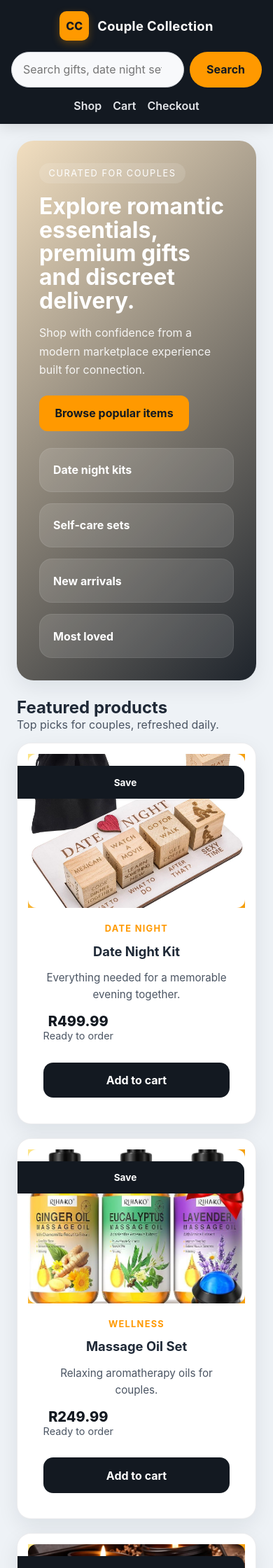
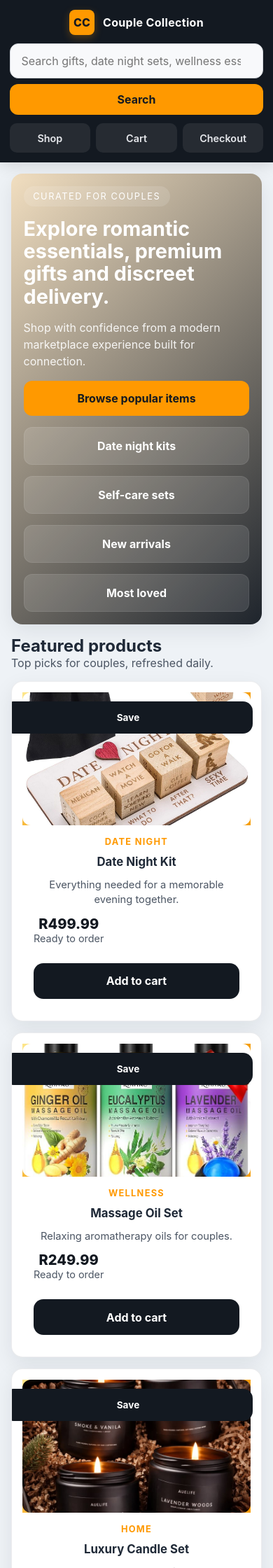
Before and after one commit to Ampfarisahomurida/COUPLE-COLLECTION, a PHP site: page / in a window 390 px wide. Shown: the top 2240 px of the page at 70% size. Run offline with PHP 8.4, Linux system fonts and the light colour scheme.

Commit message:
Add files via upload

```diff
--- a/backend/php/db.php
+++ b/backend/php/db.php
@@ -1,13 +1,16 @@
 <?php
 require_once __DIR__ . '/config.php';
 
-function get_db(){
+function get_db($respondOnFailure = true){
   static $pdo = null;
   if($pdo) return $pdo;
   $dsn = 'mysql:host='.DB_HOST.';dbname='.DB_NAME.';charset=utf8mb4';
   try{
     $pdo = new PDO($dsn, DB_USER, DB_PASS, [PDO::ATTR_ERRMODE=>PDO::ERRMODE_EXCEPTION]);
   }catch(PDOException $e){
+    if(!$respondOnFailure){
+      throw $e;
+    }
     http_response_code(500);
     echo json_encode(['error'=>'DB connection failed']);
     exit;
--- a/frontend/public/script.js
+++ b/frontend/public/script.js
@@ -90,6 +90,9 @@ async function fetchProducts(id){
     if(id) url.searchParams.set('id', id);
     const res = await fetch(url.href);
     const data = await res.json();
+    if(!res.ok){
+      throw new Error(data.error || 'Product request failed');
+    }
 
     if(id){
       if(Array.isArray(data)){
--- a/frontend/public/styles.css
+++ b/frontend/public/styles.css
@@ -569,6 +569,19 @@ main {
   font-weight: 700
 }
 
+.cart-row-actions {
+  display: flex;
+  flex-wrap: wrap;
+  gap: 0.5rem;
+  justify-content: flex-end
+}
+
+.cart-row-actions button {
+  min-width: 42px;
+  min-height: 38px;
+  padding: 0.6rem 0.8rem
+}
+
 .cart-total {
   margin-top: 1.5rem;
   font-size: 1.25rem;
@@ -734,3 +747,249 @@ footer.site-footer {
     grid-template-columns: repeat(2, 1fr)
   }
 }
+
+.message:empty {
+  display: none
+}
+
+@media (max-width:760px) {
+  body {
+    overflow-x: hidden
+  }
+
+  main {
+    width: 100%;
+    padding: 1rem
+  }
+
+  .site-header {
+    position: static;
+    align-items: stretch;
+    gap: 0.75rem;
+    padding: 0.85rem
+  }
+
+  .brand,
+  .brand a {
+    width: 100%;
+    justify-content: center
+  }
+
+  .brand-name {
+    font-size: 1rem
+  }
+
+  .logo-mark {
+    width: 36px;
+    height: 36px;
+    border-radius: 8px
+  }
+
+  .site-nav {
+    width: 100%;
+    display: grid;
+    grid-template-columns: repeat(3, minmax(0, 1fr));
+    gap: 0.5rem
+  }
+
+  .site-nav a {
+    min-height: 42px;
+    display: grid;
+    place-items: center;
+    padding: 0.6rem 0.4rem;
+    border-radius: 10px;
+    background: rgba(255, 255, 255, 0.08);
+    font-size: 0.9rem;
+    text-align: center
+  }
+
+  .search-bar {
+    min-width: 0;
+    width: 100%;
+    flex-direction: column
+  }
+
+  .search-bar input,
+  .search-bar button {
+    width: 100%;
+    min-height: 44px;
+    border-radius: 12px
+  }
+
+  .hero {
+    padding: 1.1rem;
+    border-radius: 16px;
+    gap: 1rem;
+    margin-bottom: 1rem
+  }
+
+  .hero h2 {
+    font-size: 1.8rem;
+    line-height: 1.12
+  }
+
+  .hero p {
+    margin-bottom: 1rem;
+    line-height: 1.5
+  }
+
+  .hero .button {
+    width: 100%
+  }
+
+  .panel {
+    min-height: 54px;
+    padding: 0.9rem;
+    border-radius: 12px;
+    display: grid;
+    place-items: center;
+    text-align: center
+  }
+
+  .section-head,
+  .store-toolbar {
+    align-items: stretch;
+    flex-direction: column;
+    padding: 0;
+    gap: 0.75rem
+  }
+
+  .store-toolbar {
+    padding: 1rem;
+    border-radius: 16px
+  }
+
+  .sort-chip {
+    width: 100%;
+    text-align: center;
+    border-radius: 12px
+  }
+
+  .filter-sidebar {
+    border-radius: 16px
+  }
+
+  .grid {
+    grid-template-columns: minmax(0, 1fr);
+    gap: 1rem
+  }
+
+  .product-card {
+    border-radius: 16px
+  }
+
+  .product-image,
+  .product-image img {
+    min-height: 190px;
+    height: 190px
+  }
+
+  .product-body {
+    padding: 1rem;
+    gap: 0.7rem
+  }
+
+  .product-body h4 {
+    font-size: 1.05rem
+  }
+
+  .product-desc {
+    font-size: 0.92rem;
+    line-height: 1.45
+  }
+
+  .product-wish {
+    top: 0.75rem;
+    right: 0.75rem
+  }
+
+  .page-shell {
+    margin: 1rem;
+    padding: 1rem;
+    border-radius: 16px
+  }
+
+  .page-heading h3 {
+    font-size: 1.45rem
+  }
+
+  .page-heading p {
+    line-height: 1.5
+  }
+
+  .cart-row {
+    grid-template-columns: 1fr;
+    gap: 0.45rem;
+    padding: 1rem;
+    margin-bottom: 0.75rem;
+    border: 1px solid #e5e7eb;
+    border-radius: 14px
+  }
+
+  .cart-row > div {
+    min-width: 0;
+    overflow-wrap: anywhere
+  }
+
+  .cart-row button,
+  .cart-actions .button,
+  .checkout-form .button,
+  .checkout-form button {
+    width: 100%
+  }
+
+  .cart-row-actions {
+    display: grid;
+    grid-template-columns: 1fr 1fr;
+    justify-content: stretch
+  }
+
+  .cart-row-actions .remove-item {
+    grid-column: 1 / -1
+  }
+
+  .cart-actions {
+    display: grid;
+    grid-template-columns: 1fr
+  }
+
+  input,
+  select,
+  textarea {
+    font-size: 16px
+  }
+
+  .card-section {
+    padding: 1rem;
+    border-radius: 14px
+  }
+
+  .footer-inner {
+    justify-content: center;
+    text-align: center
+  }
+}
+
+@media (max-width:380px) {
+  main {
+    padding: 0.75rem
+  }
+
+  .site-nav {
+    grid-template-columns: 1fr
+  }
+
+  .hero h2 {
+    font-size: 1.55rem
+  }
+
+  .hero-panels {
+    gap: 0.65rem
+  }
+
+  .product-image,
+  .product-image img {
+    min-height: 170px;
+    height: 170px
+  }
+}
```
Also changed, not shown: backend/php/api/cart.php (+10 -5 lines), backend/php/api/checkout.php (+27 -1 lines), backend/php/api/payment/stripe_config.php (+6 -1 lines), backend/php/api/products.php (+11 -6 lines), frontend/public/cart.html (+85 -17 lines), frontend/public/checkout.html (+16 -4 lines).
